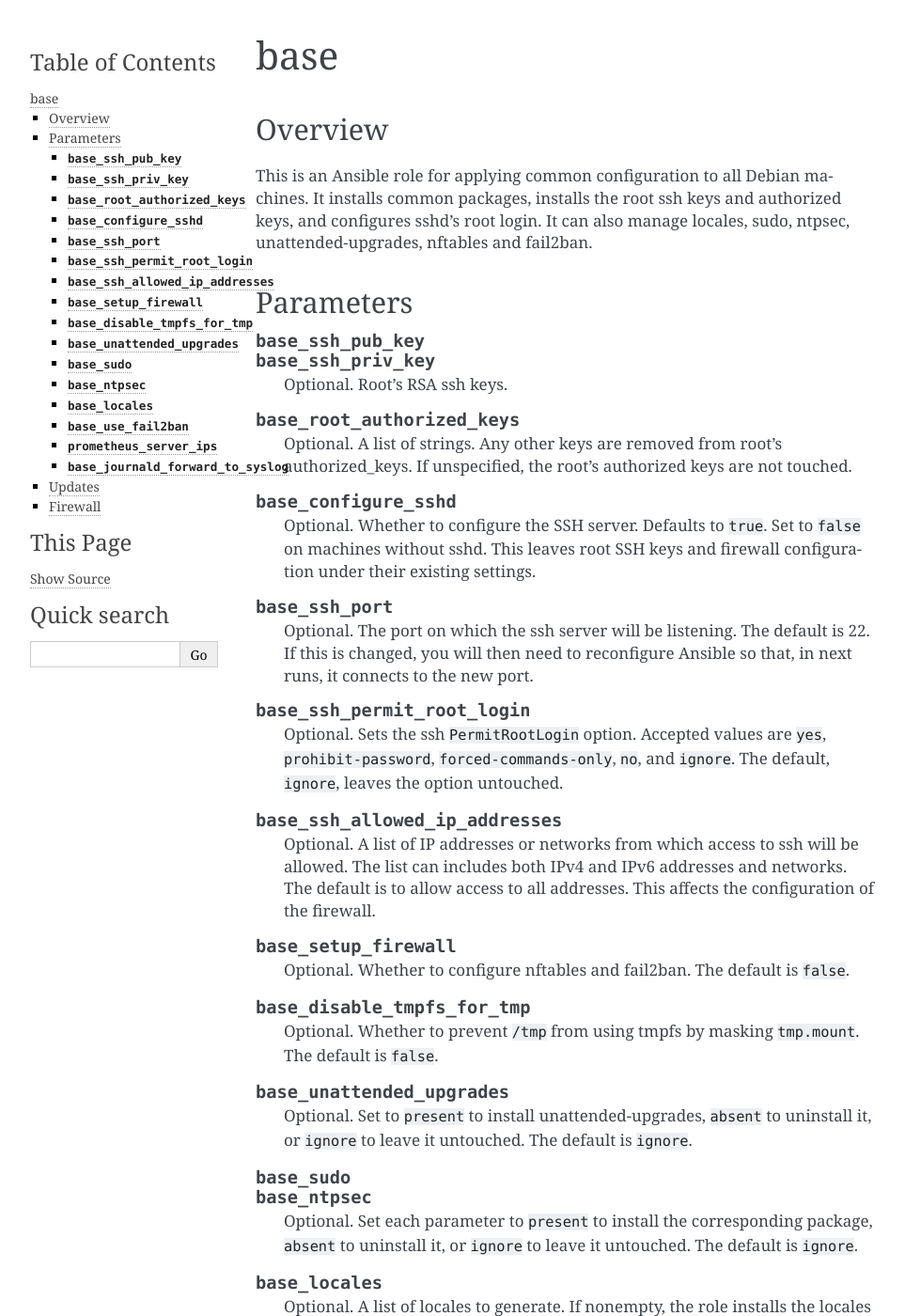
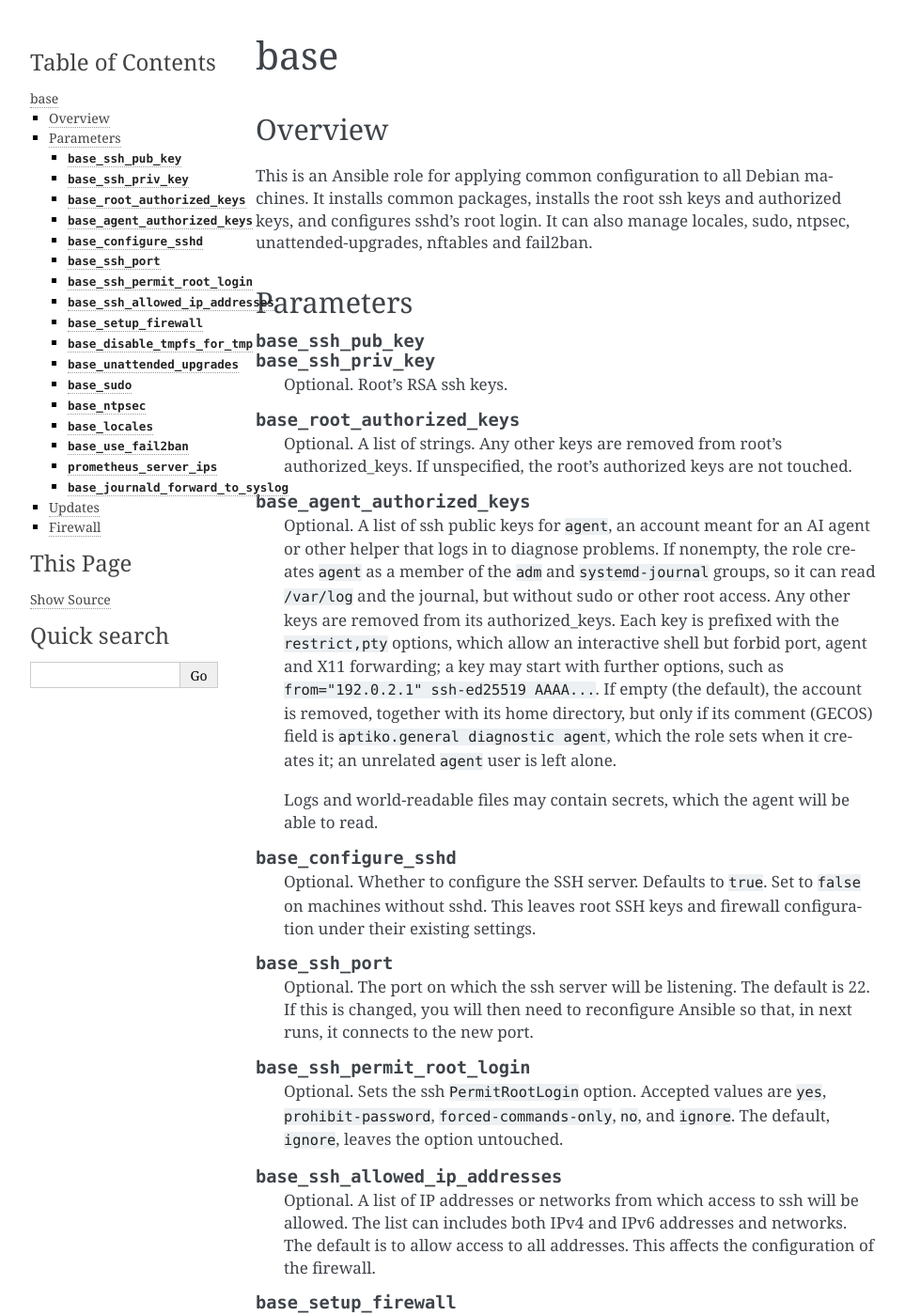
Before and after one commit to aptiko/aptiko.general, a Sphinx documentation site: the page built from docs/base.rst, in a window 1280 px wide and 1400 px high. Shown: the whole window at 94% size, without its empty margins (148-1111 px from the left). Built offline with Sphinx 7.4.7, drawn with Linux system fonts in a browser that asks for light colours.

Commit message:
Add optional agent diagnostic account to aptiko.general.base
base_agent_authorized_keys creates an "agent" user that can read logs
and the journal (adm, systemd-journal) but has no sudo. Its keys are
restricted to an interactive shell without forwarding. When the list is
empty, the account is removed, but only if the role created it.

Co-Authored-By: Claude Opus 5.5 <noreply@anthropic.com>

```diff
--- a/docs/base.rst
+++ b/docs/base.rst
@@ -25,6 +25,25 @@ Parameters
    Optional. A list of strings. Any other keys are removed from root's
    authorized_keys. If unspecified, the root's authorized keys are not
    touched.
+
+.. data:: base_agent_authorized_keys
+
+   Optional. A list of ssh public keys for ``agent``, an account meant for
+   an AI agent or other helper that logs in to diagnose problems. If
+   nonempty, the role creates ``agent`` as a member of the ``adm`` and
+   ``systemd-journal`` groups, so it can read :file:`/var/log` and the
+   journal, but without sudo or other root access. Any other keys are
+   removed from its authorized_keys. Each key is prefixed with the
+   ``restrict,pty`` options, which allow an interactive shell but forbid
+   port, agent and X11 forwarding; a key may start with further options,
+   such as ``from="192.0.2.1" ssh-ed25519 AAAA...``. If empty (the
+   default), the account is removed, together with its home directory,
+   but only if its comment (GECOS) field is ``aptiko.general diagnostic
+   agent``, which the role sets when it creates it; an unrelated
+   ``agent`` user is left alone.
+
+   Logs and world-readable files may contain secrets, which the agent will
+   be able to read.
 
 .. data:: base_configure_sshd
 
```
Also changed, not shown: 2 other files.
